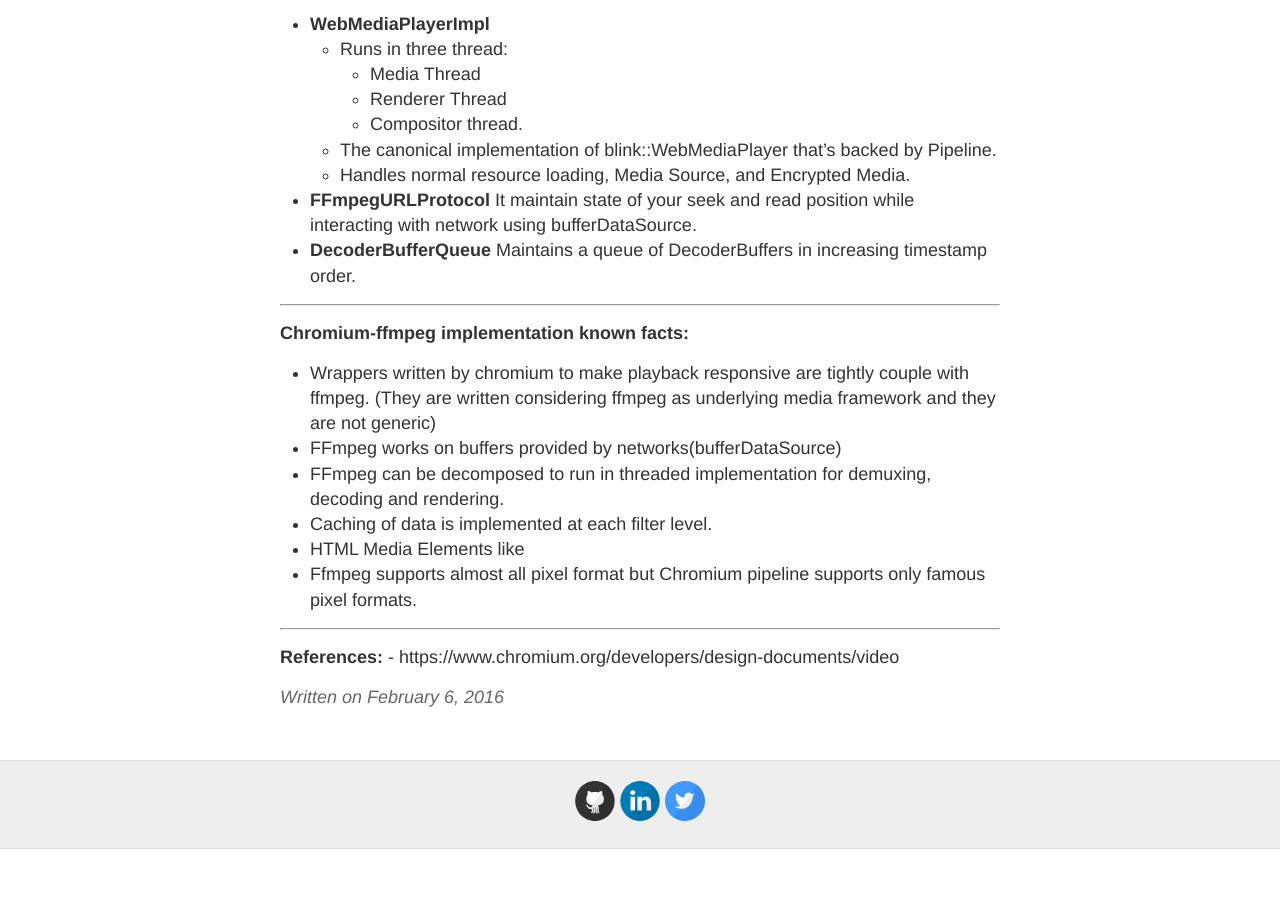
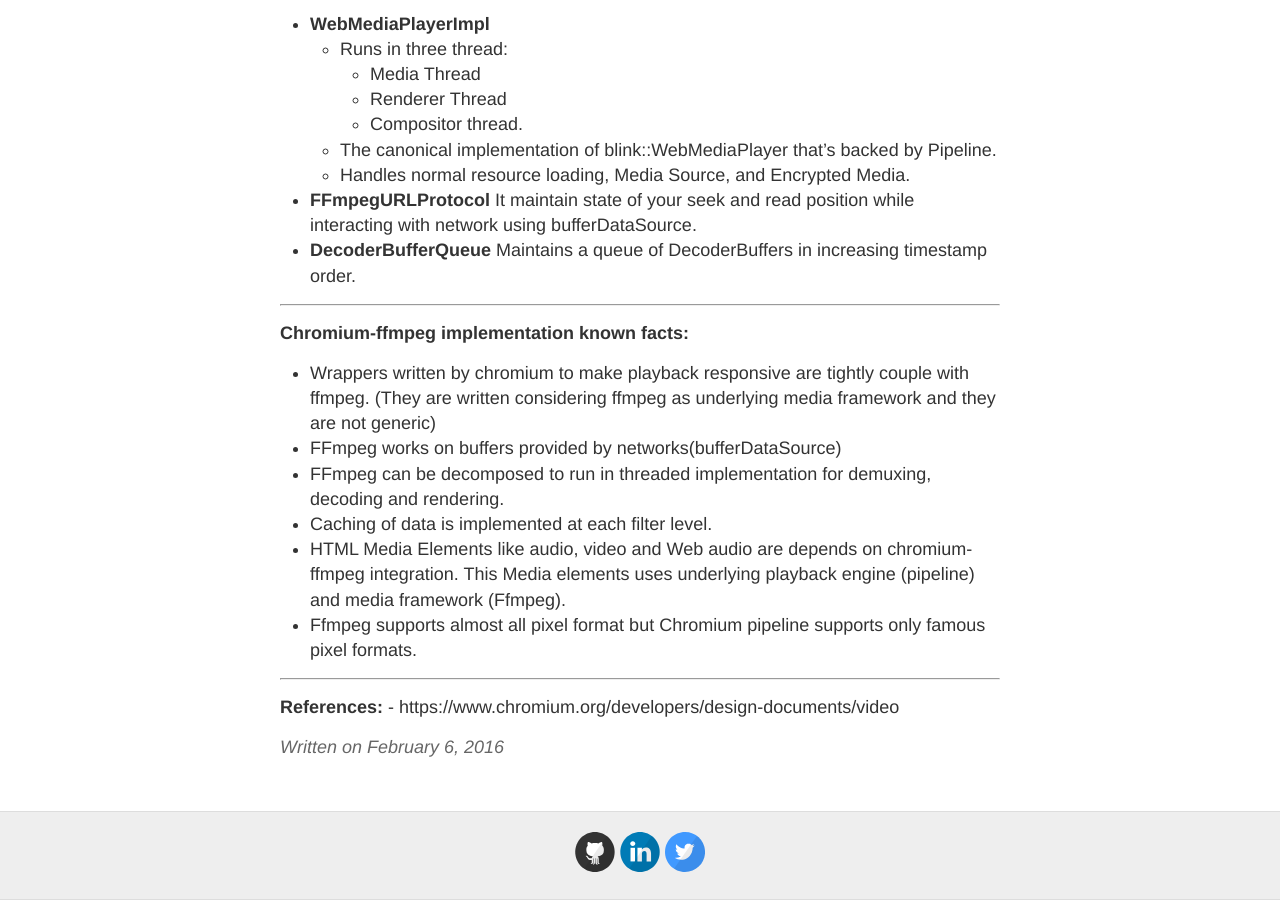
Before and after one commit to abhijeetk/blog, a Jekyll site: the page built from _posts/2016-02-06-Video-rendering-in-chromium-nwjs.md, in a window 1280 px wide and 900 px high, scrolled down 4666 px. Built offline with Jekyll 4.4.1, drawn with Linux system fonts in a browser that asks for light colours; before the commit the page ends 5515 px from its top, so only the background shows below that.

Commit message:
Fixed rendering issue
Signed-off-by: Abhijeet Kandalkar <kandalkar.abhijeet58@gmail.com>

```diff
--- a/_posts/2016-02-06-Video-rendering-in-chromium-nwjs.md
+++ b/_posts/2016-02-06-Video-rendering-in-chromium-nwjs.md
@@ -125,7 +125,7 @@ Pipeline is completely pull-based and relies on the system clock (vsync) to driv
 - 	FFmpeg works on buffers provided by networks(bufferDataSource)
 - 	FFmpeg can be decomposed to run in threaded implementation for demuxing, decoding and rendering.
 - 	Caching of data is implemented at each filter level.
-- 	HTML Media Elements like <audio> <video> and Web audio are depends on chromium-ffmpeg integration. This Media elements uses underlying playback engine (pipeline) and media framework (Ffmpeg).
+- 	HTML Media Elements like audio, video and Web audio are depends on chromium-ffmpeg integration. This Media elements uses underlying playback engine (pipeline) and media framework (Ffmpeg).
 - 	Ffmpeg supports almost all pixel format but Chromium pipeline supports only famous pixel formats.
 
 
```
